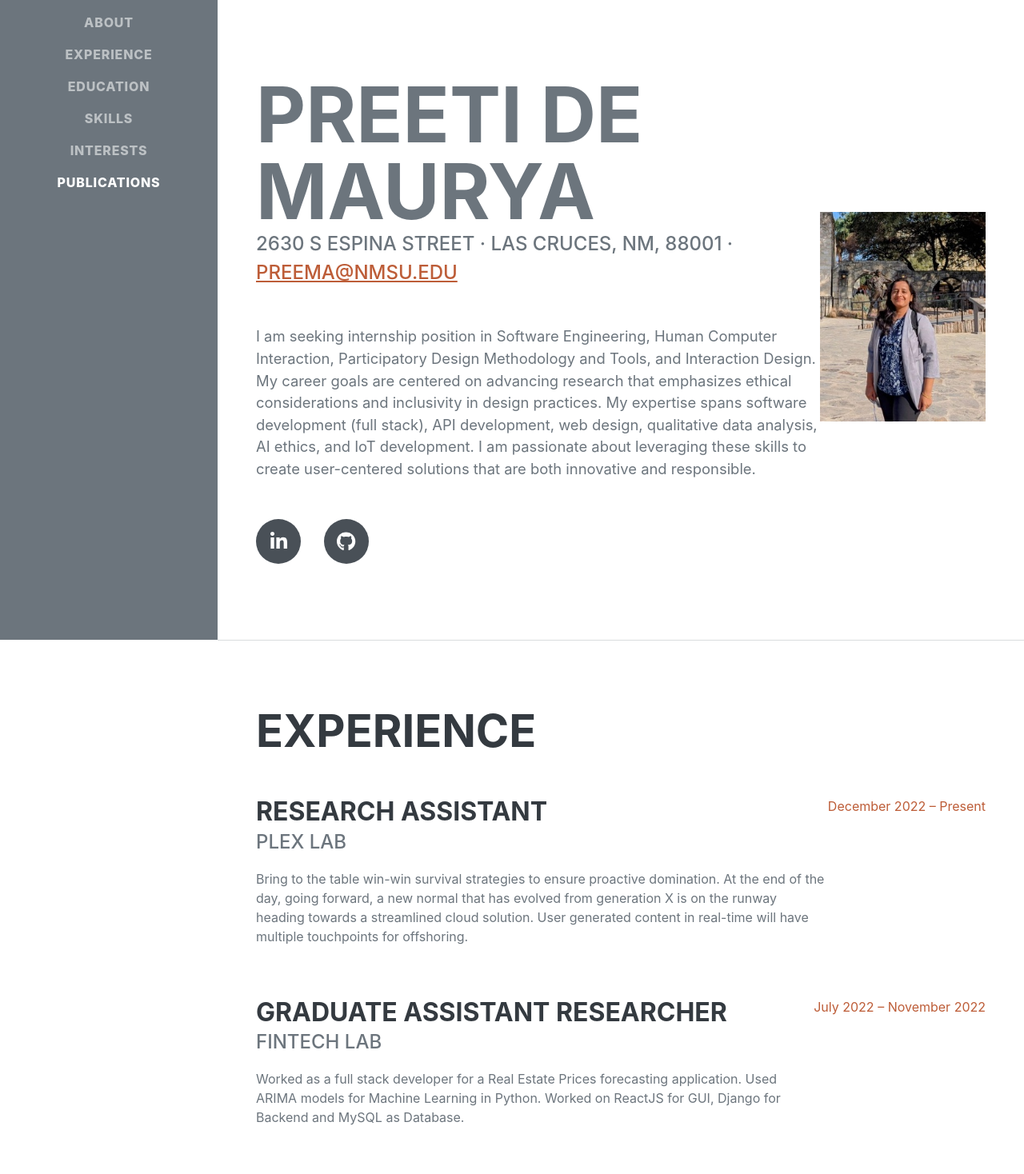
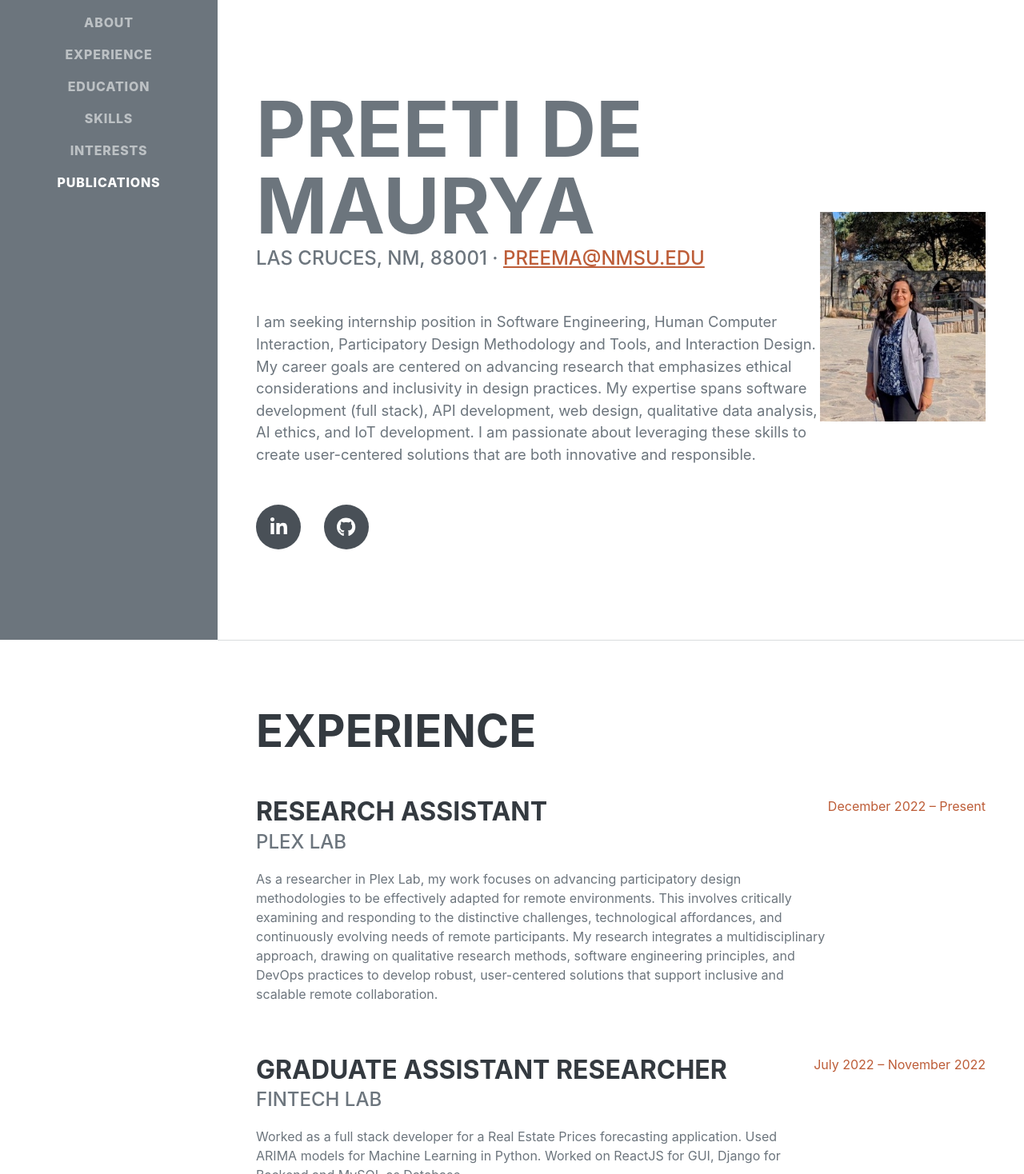
Before and after one commit to prmau/portfolio, a plain HTML site: page index.html in a window 1280 px wide. Shown: the top 1468 px of the page at 80% size. Drawn offline with nearby package versions, Linux system fonts and the light colour scheme; a web font is replaced by a local one.

Commit message:
updating my experience

```diff
--- a/index.html
+++ b/index.html
@@ -39,7 +39,7 @@
                         <span class="text-secondary">Preeti De Maurya</span>
                     </h1>
                     <div class="subheading mb-5">
-                        2630 S Espina Street · Las Cruces, NM, 88001 ·
+                        Las Cruces, NM, 88001 ·
                         <a href="mailto:preema@nmsu.edu">preema@nmsu.edu</a>
                     </div>
                     <p class="lead mb-5">I am seeking internship position in Software Engineering, Human Computer Interaction, Participatory Design Methodology and Tools, and Interaction Design. My career goals are centered on advancing research that emphasizes ethical considerations and inclusivity in design practices.
@@ -66,7 +66,7 @@
                         <div class="flex-grow-1">
                             <h3 class="mb-0">Research Assistant</h3>
                             <div class="subheading mb-3">Plex Lab</div>
-                            <p>Bring to the table win-win survival strategies to ensure proactive domination. At the end of the day, going forward, a new normal that has evolved from generation X is on the runway heading towards a streamlined cloud solution. User generated content in real-time will have multiple touchpoints for offshoring.</p>
+                            <p>As a researcher in Plex Lab, my work focuses on advancing participatory design methodologies to be effectively adapted for remote environments. This involves critically examining and responding to the distinctive challenges, technological affordances, and continuously evolving needs of remote participants. My research integrates a multidisciplinary approach, drawing on qualitative research methods, software engineering principles, and DevOps practices to develop robust, user-centered solutions that support inclusive and scalable remote collaboration.</p>
                         </div>
                         <div class="flex-shrink-0"><span class="text-primary">December 2022 – Present</span></div>
                     </div>
```
